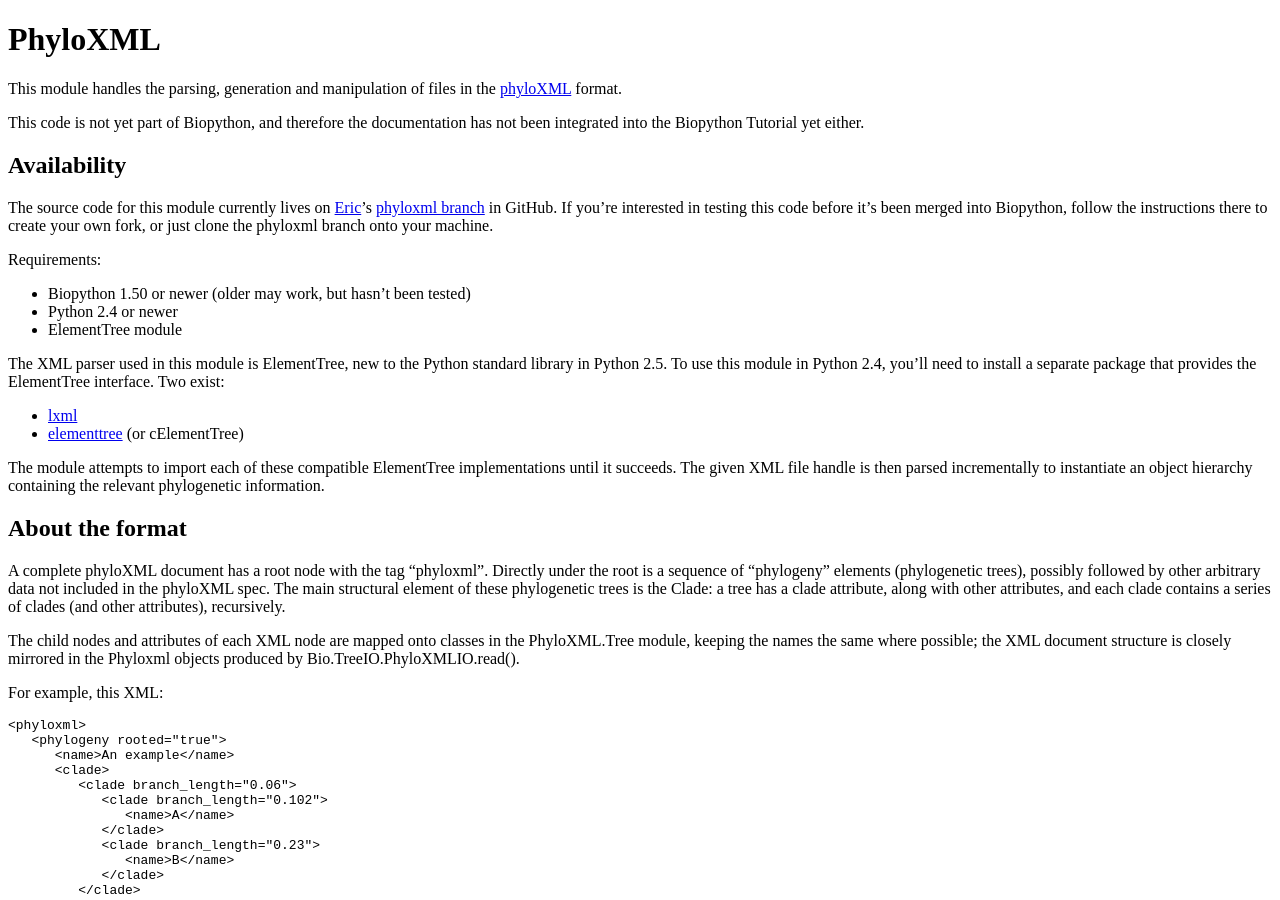
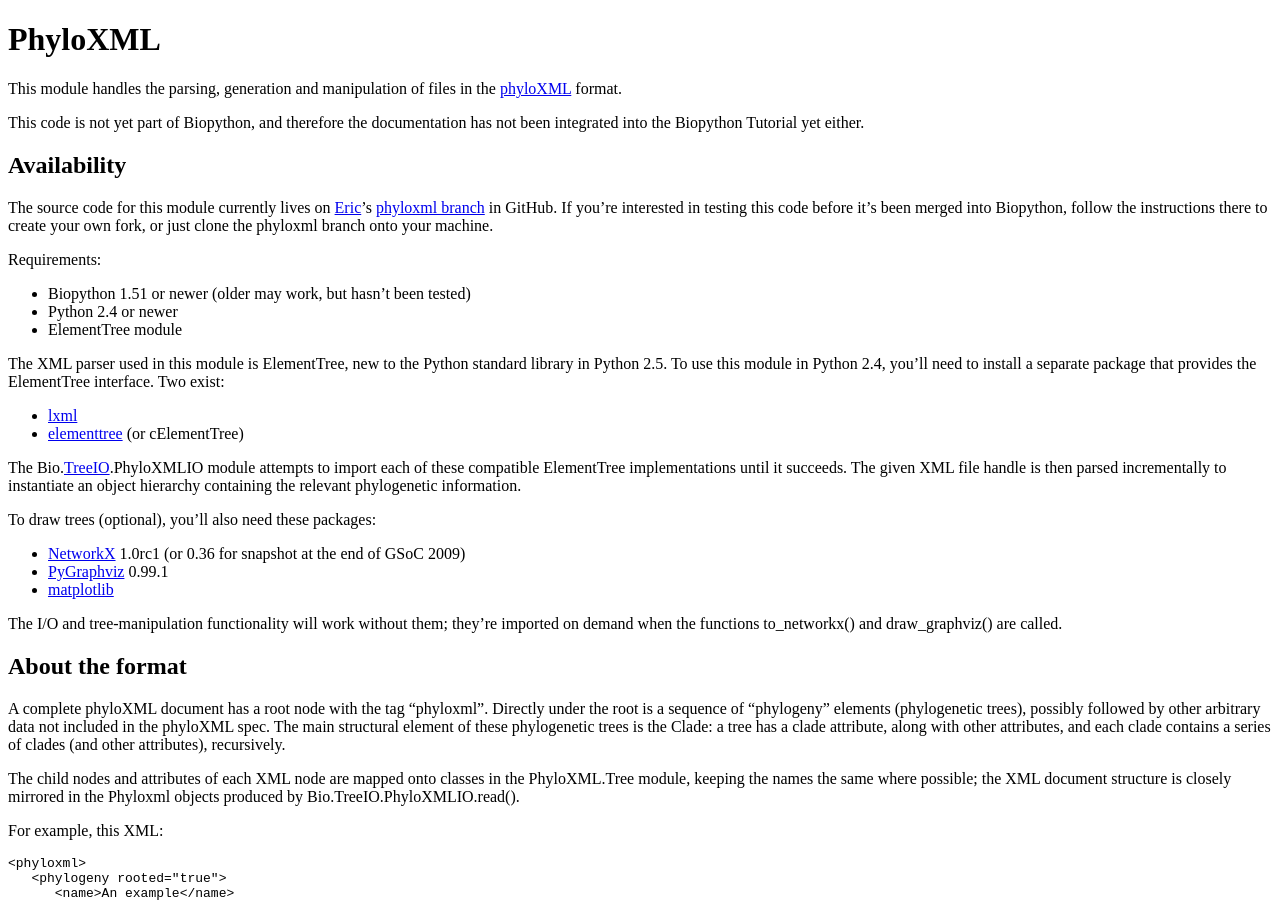
Before and after one commit to biopython/biopython.github.io, a Jekyll site: the page built from wiki/PhyloXML.md, in a window 1280 px wide and 900 px high. Built offline with Jekyll 4.4.1, drawn with Linux system fonts in a browser that asks for light colours.

Commit message:
/* Availability */ Added optional dependencies for drawing

```diff
--- a/wiki/PhyloXML.md
+++ b/wiki/PhyloXML.md
@@ -22,7 +22,7 @@ just clone the phyloxml branch onto your machine.
 
 Requirements:
 
--   Biopython 1.50 or newer (older may work, but hasn't been tested)
+-   Biopython 1.51 or newer (older may work, but hasn't been tested)
 -   Python 2.4 or newer
 -   ElementTree module
 
@@ -35,10 +35,21 @@ interface. Two exist:
 -   [elementtree](http://effbot.org/zone/element-index.htm)
     (or cElementTree)
 
-The module attempts to import each of these compatible ElementTree
-implementations until it succeeds. The given XML file handle is then
-parsed incrementally to instantiate an object hierarchy containing the
-relevant phylogenetic information.
+The Bio.[TreeIO](TreeIO "wikilink").PhyloXMLIO module attempts to import
+each of these compatible ElementTree implementations until it succeeds.
+The given XML file handle is then parsed incrementally to instantiate an
+object hierarchy containing the relevant phylogenetic information.
+
+To draw trees (optional), you'll also need these packages:
+
+-   [NetworkX](http://networkx.lanl.gov/index.html) 1.0rc1 (or 0.36 for
+    snapshot at the end of GSoC 2009)
+-   [PyGraphviz](http://networkx.lanl.gov/pygraphviz/) 0.99.1
+-   [matplotlib](http://matplotlib.sourceforge.net/)
+
+The I/O and tree-manipulation functionality will work without them;
+they're imported on demand when the functions to\_networkx() and
+draw\_graphviz() are called.
 
 About the format
 ----------------
```
Also changed, not shown: 1 other file.
